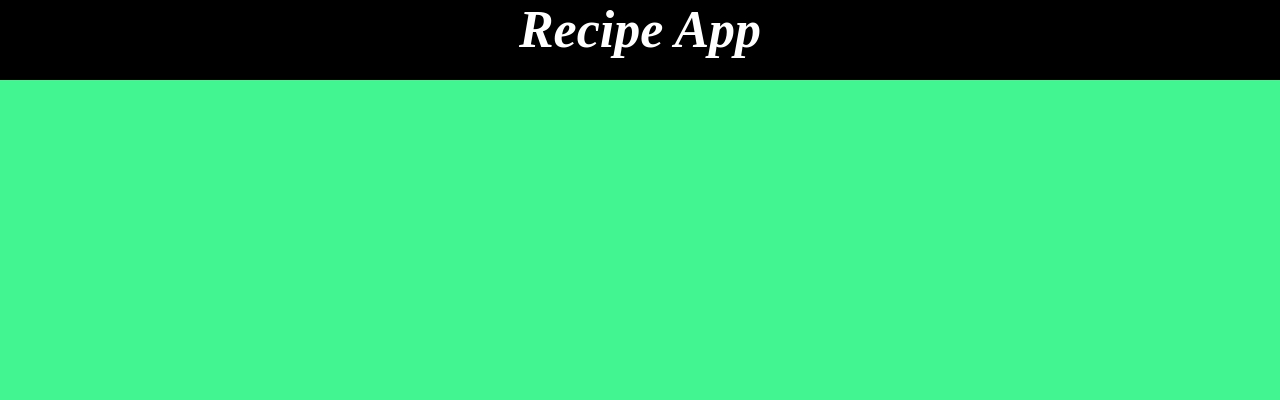
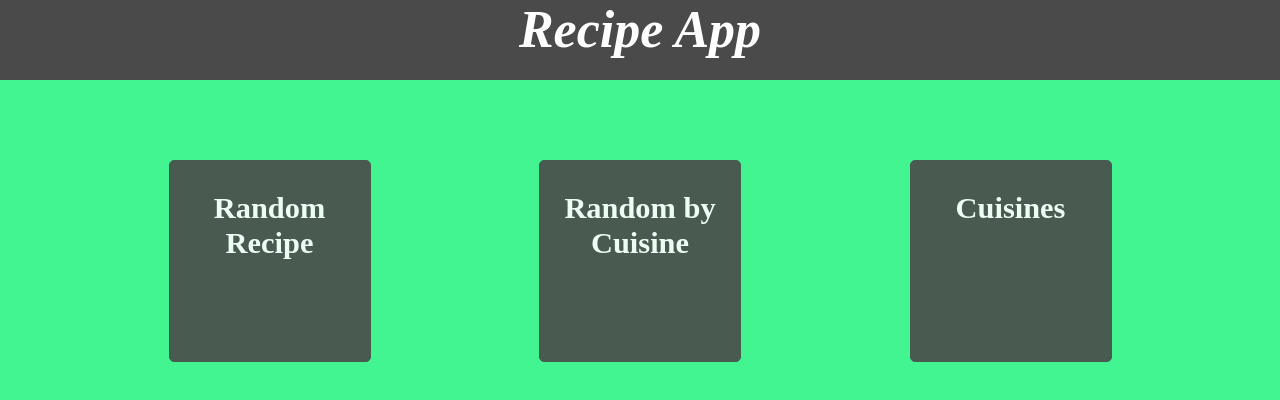
Before and after one commit to bengovernali/recipe-app, a React (Create React App) app: page / in a window 1280 px wide. Shown: the top 400 px of the page. Built offline with nearby package versions, Linux system fonts and the light colour scheme.

Commit message:
changed navbar color. added initial tiles for home screen

```diff
--- a/src/App.css
+++ b/src/App.css
@@ -7,12 +7,32 @@
 }
 
 .Nav {
-  background-color: #000000;
+  background-color: #4a4a4a;
   min-height: 10vh;
   color: white;
+  position: relative;
+  margin-bottom: 10vh;
 }
 
 .title {
   font-style: italic;
   margin: 0;
 }
+
+.tile-grid {
+  display: flex;
+  flex-wrap: wrap;
+  justify-content: space-evenly;
+  align-content: space-around;
+}
+
+.tile {
+  width: 200px;
+  height: 200px;
+  border: 1px solid #4a4a4a;
+  border-radius: 5px;
+  background-color: #4a4a4a;
+  opacity: 0.9;
+  text-align: center;
+  color: white;
+}
--- a/src/App.js
+++ b/src/App.js
@@ -7,6 +7,17 @@ function App() {
       <div className="Nav">
         <h1 className="title">Recipe App</h1>
       </div>
+      <div className="tile-grid">
+        <div className="tile">
+          <h3>Random Recipe</h3>
+        </div>
+        <div className="tile">
+          <h3>Random by Cuisine</h3>
+        </div>
+        <div className="tile">
+          <h3>Cuisines</h3>
+        </div>
+      </div>
     </div>
   );
 }
```
